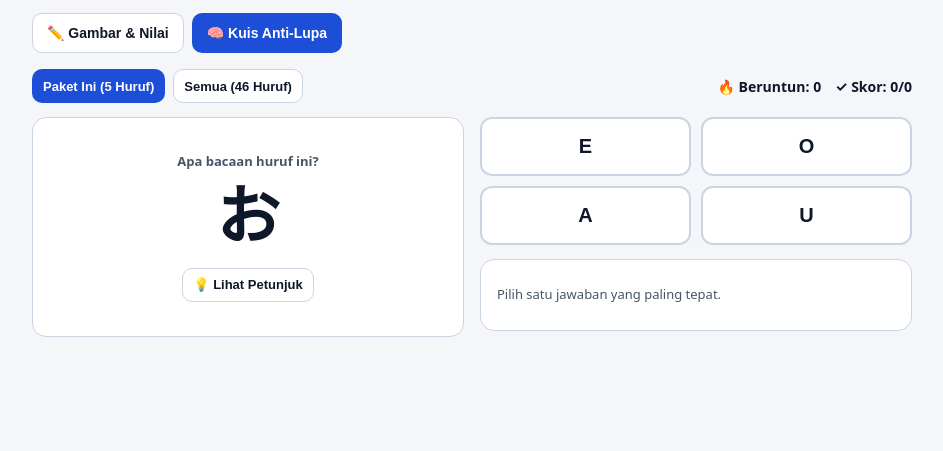
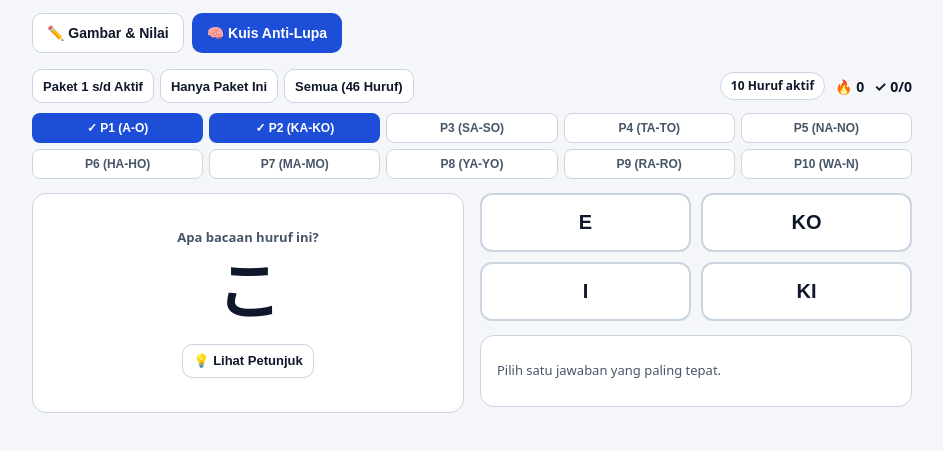
Before and after one commit to faro911/learining-japan, a plain HTML site: page index.html in a window 1280 px wide. Both pictures are taken after a click on the tab "🧠 Kuis Anti-Lupa". Shown: the part 81-532 px from the top of the page, without its empty margins (168-1111 px from the left). Drawn offline with Linux system fonts and the light colour scheme.

Commit message:
Add multi-packet combination mode to quiz

```diff
--- a/index.html
+++ b/index.html
@@ -346,7 +346,49 @@
       align-items: center;
       justify-content: space-between;
       gap: 10px;
+      margin-bottom: 10px;
+    }
+
+    .quiz-packets-grid {
+      display: grid;
+      grid-template-columns: repeat(2, 1fr);
+      gap: 6px;
       margin-bottom: 14px;
+    }
+
+    @media (min-width: 600px) {
+      .quiz-packets-grid {
+        grid-template-columns: repeat(5, 1fr);
+      }
+    }
+
+    .quiz-pkt-btn {
+      padding: 7px 6px;
+      font-size: 12px;
+      font-weight: 600;
+      border-radius: 8px;
+      border: 1px solid var(--border);
+      background: var(--card);
+      color: var(--muted);
+      cursor: pointer;
+      white-space: nowrap;
+      overflow: hidden;
+      text-overflow: ellipsis;
+    }
+
+    .quiz-pkt-btn.active {
+      background: var(--primary);
+      color: var(--primary-fg);
+      border-color: transparent;
+    }
+
+    .quiz-pool-badge {
+      font-size: 12px;
+      font-weight: 700;
+      padding: 4px 10px;
+      border-radius: 999px;
+      background: var(--card);
+      border: 1px solid var(--border);
     }
 
     .quiz-options {
@@ -478,15 +520,19 @@
     <!-- TAB 2: ANTI-FORGET QUIZ -->
     <main id="panel-quiz" class="hidden">
       <div class="quiz-top">
-        <div style="display:flex; gap:8px; flex-wrap:wrap;">
-          <button id="quiz-scope-packet" type="button" class="btn btn-sm btn-primary">Paket Ini (5 Huruf)</button>
-          <button id="quiz-scope-all" type="button" class="btn btn-sm">Semua (46 Huruf)</button>
+        <div style="display:flex; gap:6px; flex-wrap:wrap;">
+          <button id="quiz-preset-upto" type="button" class="btn btn-sm">Paket 1 s/d Aktif</button>
+          <button id="quiz-preset-current" type="button" class="btn btn-sm">Hanya Paket Ini</button>
+          <button id="quiz-preset-all" type="button" class="btn btn-sm">Semua (46 Huruf)</button>
         </div>
-        <div style="display:flex; gap:14px; font-size:14px; font-weight:700;">
-          <span>🔥 Beruntun: <strong id="quiz-streak">0</strong></span>
-          <span>✓ Skor: <strong id="quiz-score">0/0</strong></span>
+        <div style="display:flex; align-items:center; gap:10px; font-size:14px; font-weight:700; flex-wrap:wrap;">
+          <span id="quiz-pool-count" class="quiz-pool-badge">10 Huruf aktif</span>
+          <span>🔥 <strong id="quiz-streak">0</strong></span>
+          <span>✓ <strong id="quiz-score">0/0</strong></span>
         </div>
       </div>
+
+      <div id="quiz-packet-toggles" class="quiz-packets-grid"></div>
 
       <div class="main-grid">
         <section class="card stack-sm" style="text-align:center; min-height:220px; display:flex; flex-direction:column; justify-content:center; align-items:center;">
@@ -499,7 +545,7 @@
         <section class="stack-md">
           <div id="quiz-options" class="quiz-options"></div>
           <div class="card" style="display:flex; align-items:center; justify-content:space-between; gap:10px; min-height:72px;">
-            <span id="quiz-feedback-text" style="font-size:13px; color:var(--muted);">Pilih satu jawaban yang paling tepat di atas.</span>
+            <span id="quiz-feedback-text" style="font-size:13px; color:var(--muted);">Pilih paket di atas untuk menggabungkan latihan, lalu jawab soal.</span>
             <button id="quiz-next-btn" type="button" class="btn btn-sm btn-primary hidden" style="flex-shrink:0;">Lanjut →</button>
           </div>
         </section>
@@ -631,7 +677,11 @@
     let isDrawing = false;
     let currentStroke = [];
 
-    let quizScope = "packet";
+    const QUIZ_SHORT_LABELS = [
+      "P1 (A-O)", "P2 (KA-KO)", "P3 (SA-SO)", "P4 (TA-TO)", "P5 (NA-NO)",
+      "P6 (HA-HO)", "P7 (MA-MO)", "P8 (YA-YO)", "P9 (RA-RO)", "P10 (WA-N)"
+    ];
+    let selectedQuizPackets = new Set([0, 1]);
     let quizStreak = 0;
     let quizCorrect = 0;
     let quizTotal = 0;
@@ -943,9 +993,6 @@
     function selectPacket(pIdx) {
       currentPacketIdx = pIdx;
       selectChar(0);
-      if (!document.getElementById("panel-quiz").classList.contains("hidden") && quizScope === "packet") {
-        nextQuizQuestion();
-      }
     }
 
     const packetSelect = document.getElementById("packet-select");
@@ -1017,6 +1064,7 @@
         panelDraw.classList.add("hidden");
         tabQuiz.className = "btn btn-primary";
         tabDraw.className = "btn";
+        renderQuizPacketToggles();
         if (!currentQuiz) nextQuizQuestion();
       }
     }
@@ -1033,11 +1081,55 @@
       return copy;
     }
 
+    function getQuizPool() {
+      const pool = [];
+      HIRAGANA_PACKETS.forEach((pkt, idx) => {
+        if (selectedQuizPackets.has(idx)) {
+          pool.push(...pkt.items);
+        }
+      });
+      return pool.length > 0 ? pool : HIRAGANA_PACKETS[0].items;
+    }
+
+    function renderQuizPacketToggles() {
+      const container = document.getElementById("quiz-packet-toggles");
+      container.innerHTML = "";
+      HIRAGANA_PACKETS.forEach((pkt, idx) => {
+        const isActive = selectedQuizPackets.has(idx);
+        const btn = document.createElement("button");
+        btn.type = "button";
+        btn.className = `quiz-pkt-btn${isActive ? " active" : ""}`;
+        btn.textContent = isActive ? `✓ ${QUIZ_SHORT_LABELS[idx]}` : QUIZ_SHORT_LABELS[idx];
+        btn.title = pkt.name;
+        btn.addEventListener("click", () => {
+          if (selectedQuizPackets.has(idx)) {
+            if (selectedQuizPackets.size === 1) return;
+            selectedQuizPackets.delete(idx);
+          } else {
+            selectedQuizPackets.add(idx);
+          }
+          renderQuizPacketToggles();
+          nextQuizQuestion();
+        });
+        container.appendChild(btn);
+      });
+
+      const pool = getQuizPool();
+      document.getElementById("quiz-pool-count").textContent = `${pool.length} Huruf aktif`;
+
+      const isUpto = selectedQuizPackets.size === currentPacketIdx + 1 &&
+        [...selectedQuizPackets].every((i) => i <= currentPacketIdx);
+      const isCurrent = selectedQuizPackets.size === 1 && selectedQuizPackets.has(currentPacketIdx);
+      const isAll = selectedQuizPackets.size === HIRAGANA_PACKETS.length;
+
+      document.getElementById("quiz-preset-upto").className = `btn btn-sm${isUpto && !isCurrent && !isAll ? " btn-primary" : ""}`;
+      document.getElementById("quiz-preset-current").className = `btn btn-sm${isCurrent ? " btn-primary" : ""}`;
+      document.getElementById("quiz-preset-all").className = `btn btn-sm${isAll ? " btn-primary" : ""}`;
+    }
+
     function nextQuizQuestion() {
       quizAnswered = false;
-      const pool = quizScope === "packet"
-        ? HIRAGANA_PACKETS[currentPacketIdx].items
-        : ALL_ITEMS;
+      const pool = getQuizPool();
 
       const target = pool[Math.floor(Math.random() * pool.length)];
       const distractorPool = (pool.length >= 4 ? pool : ALL_ITEMS).filter((it) => it.kana !== target.kana);
@@ -1122,17 +1214,22 @@
 
     document.getElementById("quiz-next-btn").addEventListener("click", nextQuizQuestion);
 
-    document.getElementById("quiz-scope-packet").addEventListener("click", () => {
-      quizScope = "packet";
-      document.getElementById("quiz-scope-packet").className = "btn btn-sm btn-primary";
-      document.getElementById("quiz-scope-all").className = "btn btn-sm";
+    document.getElementById("quiz-preset-upto").addEventListener("click", () => {
+      selectedQuizPackets = new Set();
+      for (let i = 0; i <= currentPacketIdx; i++) selectedQuizPackets.add(i);
+      renderQuizPacketToggles();
       nextQuizQuestion();
     });
 
-    document.getElementById("quiz-scope-all").addEventListener("click", () => {
-      quizScope = "all";
-      document.getElementById("quiz-scope-all").className = "btn btn-sm btn-primary";
-      document.getElementById("quiz-scope-packet").className = "btn btn-sm";
+    document.getElementById("quiz-preset-current").addEventListener("click", () => {
+      selectedQuizPackets = new Set([currentPacketIdx]);
+      renderQuizPacketToggles();
+      nextQuizQuestion();
+    });
+
+    document.getElementById("quiz-preset-all").addEventListener("click", () => {
+      selectedQuizPackets = new Set(HIRAGANA_PACKETS.map((_, i) => i));
+      renderQuizPacketToggles();
       nextQuizQuestion();
     });
 
@@ -1142,6 +1239,7 @@
 
     updateUI();
     renderCanvas();
+    renderQuizPacketToggles();
   </script>
 </body>
 </html>
```
